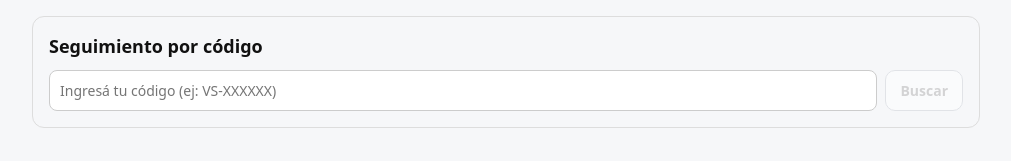
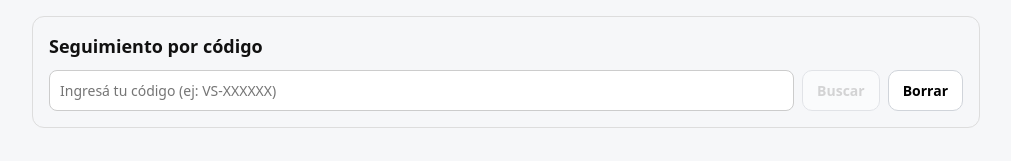
Before and after one commit to Faustortiz/versusFrontend, a React (Vite) app: page / in a window 1280 px wide. Shown: the part 594-755 px from the top of the page, without its empty margins (134-1145 px from the left). Built offline with nearby package versions, Linux system fonts and the light colour scheme; no server answers.

Commit message:
Cambios en el recupero del codigo de seguimiento

```diff
--- a/src/Api.js
+++ b/src/Api.js
@@ -1,5 +1,7 @@
 // Api.js
 const API_BASE = import.meta.env.VITE_API_BASE_URL || "http://localhost:9090";
+
+const LS_LAST_CODE_KEY = "versus_last_tracking_code";
 
 export async function crearSolicitud(payload) {
   const res = await fetch(`${API_BASE}/public/solicitudes`, {
@@ -7,8 +9,18 @@ export async function crearSolicitud(payload) {
     headers: { "Content-Type": "application/json" },
     body: JSON.stringify(payload),
   });
+
   if (!res.ok) throw new Error("No se pudo crear la solicitud");
-  return res.json();
+
+  const data = await res.json();
+
+  // ✅ guardado automático (por si el usuario cierra la pestaña)
+  const code = data?.codigoSeguimiento || data?.trackingCode || data?.codigo;
+  if (code) {
+    localStorage.setItem(LS_LAST_CODE_KEY, code);
+  }
+
+  return data;
 }
 
 // files: array de File (0..3)
--- a/src/pages/AdminPage.jsx
+++ b/src/pages/AdminPage.jsx
@@ -30,7 +30,7 @@ function EstadoBadge({ estado }) {
   );
 }
 
-const API_BASE = import.meta.env.VITE_API_BASE_URL || "http://localhost:9090";
+const API_HOST = import.meta.env.VITE_API_BASE_URL || "http://localhost:9090";
 
 export default function AdminPage() {
   const [adminEstado, setAdminEstado] = useState("");
--- a/src/pages/ClientePage.jsx
+++ b/src/pages/ClientePage.jsx
@@ -1,5 +1,5 @@
 // src/pages/ClientPage.jsx
-import { useState } from "react";
+import { useEffect, useState } from "react";
 import {
   getSolicitud,
   getMedia,
@@ -27,6 +27,7 @@ function EstadoBadge({ estado }) {
 }
 
 const API_HOST = import.meta.env.VITE_API_BASE_URL || "http://localhost:9090";
+const LS_LAST_CODE_KEY = "versus_last_tracking_code";
 
 export default function ClientPage() {
   // --- Cliente: seguimiento ---
@@ -54,6 +55,14 @@ export default function ClientPage() {
   });
   const [mediaFiles, setMediaFiles] = useState([]); // 0..3
 
+  // ✅ Al cargar la página: recuperar último código guardado
+  useEffect(() => {
+    const saved = localStorage.getItem(LS_LAST_CODE_KEY);
+    if (saved && !codigo) {
+      setCodigo(saved);
+    }
+  }, []); // solo una vez
+
   function setField(name, value) {
     setForm((prev) => ({ ...prev, [name]: value }));
   }
@@ -63,9 +72,20 @@ export default function ClientPage() {
     return `${API_HOST}${relativeUrl}`;
   }
 
+  function borrarCodigoGuardado() {
+    localStorage.removeItem(LS_LAST_CODE_KEY);
+    setCodigo("");
+    setData(null);
+    setMedia([]);
+    setError("");
+  }
+
   async function buscar(cod = null) {
     const c = (cod ?? codigo).trim();
     if (!c) return;
+
+    // ✅ Guardar último código consultado
+    localStorage.setItem(LS_LAST_CODE_KEY, c);
 
     setError("");
     setLoading(true);
@@ -109,13 +129,22 @@ export default function ClientPage() {
         descripcionFalla: form.descripcionFalla.trim(),
       });
 
-      setCodigo(creada.codigoSeguimiento);
+      // backend devuelve codigoSeguimiento
+      const code = creada?.codigoSeguimiento || creada?.trackingCode || creada?.codigo;
 
-      if (mediaFiles.length > 0) {
-        await subirMediaCliente(creada.codigoSeguimiento, mediaFiles);
+      if (code) {
+        setCodigo(code);
+        // (extra) por si no lo guardaste en Api.js o si el backend cambia:
+        localStorage.setItem(LS_LAST_CODE_KEY, code);
       }
 
-      await buscar(creada.codigoSeguimiento);
+      if (mediaFiles.length > 0 && code) {
+        await subirMediaCliente(code, mediaFiles);
+      }
+
+      if (code) {
+        await buscar(code);
+      }
     } catch (e) {
       setError(e?.message || "Error creando solicitud");
     } finally {
@@ -262,13 +291,20 @@ export default function ClientPage() {
           )}
         </div>
 
-        <button onClick={onCrearSolicitud} disabled={loading} style={{ marginTop: 12, padding: "10px 14px" }}>
+        <button
+          onClick={onCrearSolicitud}
+          disabled={loading}
+          style={{ marginTop: 12, padding: "10px 14px" }}
+        >
           {loading ? "Creando..." : "Crear solicitud"}
         </button>
 
         {data?.codigoSeguimiento && (
           <div style={{ marginTop: 10 }}>
             Código generado: <b>{data.codigoSeguimiento}</b>
+            <div style={{ marginTop: 6, fontSize: 12, color: "#666" }}>
+              Tip: tu código queda guardado automáticamente en este dispositivo.
+            </div>
           </div>
         )}
       </div>
@@ -277,15 +313,28 @@ export default function ClientPage() {
       <div style={{ marginTop: 16, border: "1px solid #ddd", borderRadius: 12, padding: 16 }}>
         <h2 style={{ marginTop: 0 }}>Seguimiento por código</h2>
 
-        <div style={{ display: "flex", gap: 8 }}>
+        <div style={{ display: "flex", gap: 8, flexWrap: "wrap" }}>
           <input
             value={codigo}
             onChange={(e) => setCodigo(e.target.value)}
             placeholder="Ingresá tu código (ej: VS-XXXXXX)"
-            style={{ flex: 1, padding: 10, borderRadius: 8, border: "1px solid #ccc" }}
+            style={{ flex: 1, minWidth: 220, padding: 10, borderRadius: 8, border: "1px solid #ccc" }}
           />
-          <button onClick={() => buscar()} disabled={loading || !codigo.trim()} style={{ padding: "10px 14px" }}>
+          <button
+            onClick={() => buscar()}
+            disabled={loading || !codigo.trim()}
+            style={{ padding: "10px 14px" }}
+          >
             {loading ? "Cargando..." : "Buscar"}
+          </button>
+
+          <button
+            onClick={borrarCodigoGuardado}
+            disabled={loading && !!codigo.trim()}
+            style={{ padding: "10px 14px" }}
+            title="Borra el último código guardado en este dispositivo"
+          >
+            Borrar
           </button>
         </div>
 
@@ -319,8 +368,12 @@ export default function ClientPage() {
             {/* Aceptar/Rechazar */}
             {estado === "PRESUPUESTADO" && (
               <div style={{ display: "flex", gap: 8, marginTop: 14 }}>
-                <button onClick={onAceptar} disabled={loading}>Aceptar</button>
-                <button onClick={onRechazar} disabled={loading}>Rechazar</button>
+                <button onClick={onAceptar} disabled={loading}>
+                  Aceptar
+                </button>
+                <button onClick={onRechazar} disabled={loading}>
+                  Rechazar
+                </button>
               </div>
             )}
 
@@ -392,11 +445,7 @@ export default function ClientPage() {
                               border: "1px solid #ccc",
                             }}
                           />
-                          <button
-                            onClick={onSubirComprobante}
-                            disabled={loading || !comprobanteFile}
-                            style={{ marginTop: 8 }}
-                          >
+                          <button onClick={onSubirComprobante} disabled={loading || !comprobanteFile} style={{ marginTop: 8 }}>
                             Subir comprobante
                           </button>
 
```
